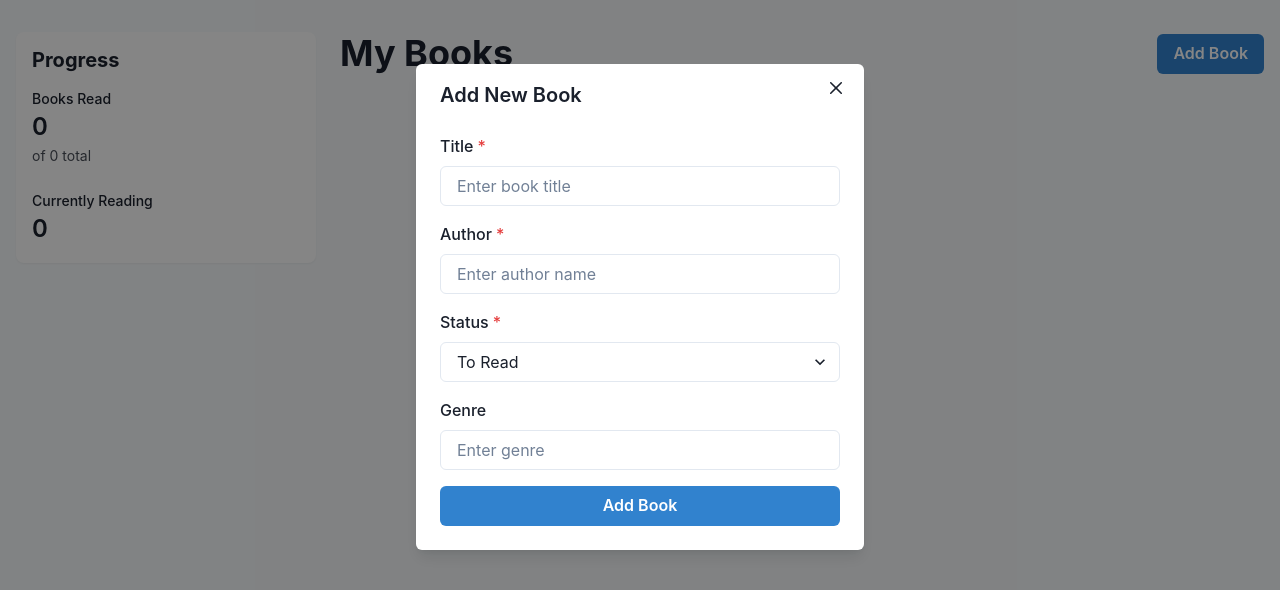
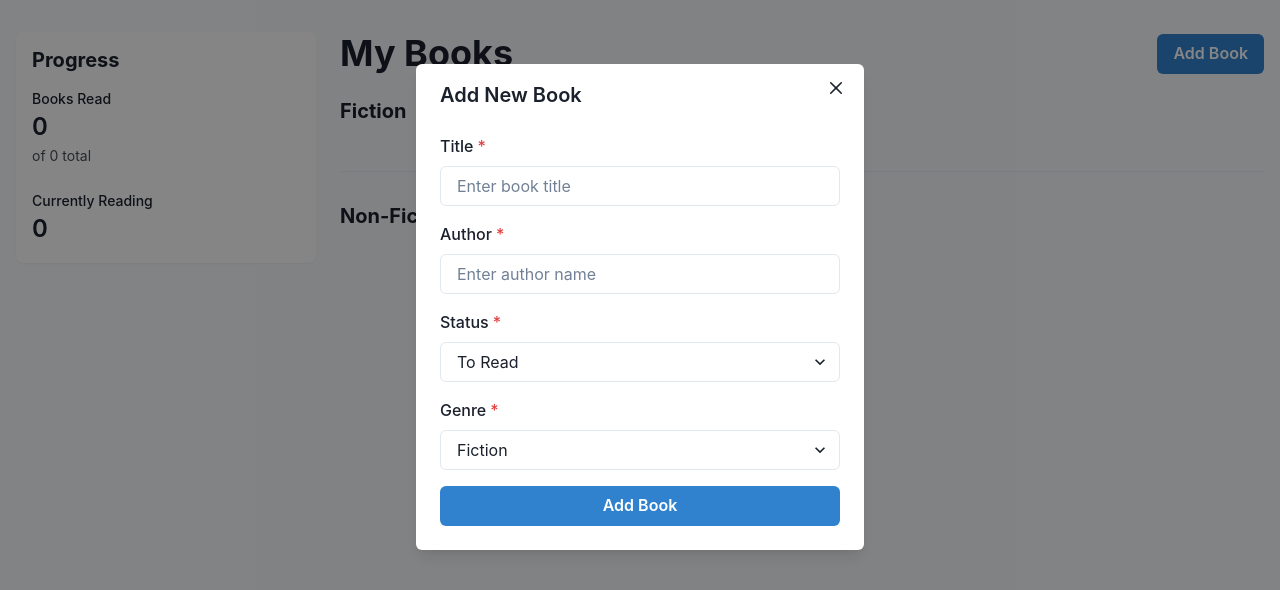
Before and after one commit to allenh99/tbr, a React (Vite) app: page / in a window 1280 px wide. Both pictures are taken after a click on the button "Add Book". Shown: the top 590 px of the page. Built offline with nearby package versions, Linux system fonts and the light colour scheme.

Commit message:
split into fiction/nonfiction

```diff
--- a/src/App.tsx
+++ b/src/App.tsx
@@ -4,6 +4,8 @@ import BookList from './pages/BookList'
 import Stats from './pages/Stats'
 import { Book } from './types/book'
 
+
+//TODO: split into fiction and non-fiction sections
 function App() {
   const [books, setBooks] = useState<Book[]>([])
 
--- a/src/pages/BookList.tsx
+++ b/src/pages/BookList.tsx
@@ -24,6 +24,7 @@ import {
   MenuButton,
   MenuList,
   MenuItem,
+  Divider,
 } from '@chakra-ui/react'
 import { Book } from '../types/book'
 
@@ -39,7 +40,7 @@ const BookList = ({ books, setBooks }: BookListProps) => {
     title: '',
     author: '',
     status: 'to-read',
-    genre: '',
+    genre: 'fiction',
   })
 
   const handleAddBook = (e: React.FormEvent) => {
@@ -49,14 +50,14 @@ const BookList = ({ books, setBooks }: BookListProps) => {
       title: newBook.title!,
       author: newBook.author!,
       status: newBook.status as Book['status'],
-      genre: newBook.genre,
+      genre: newBook.genre as 'fiction' | 'nonfiction',
     }
     setBooks([...books, book])
     setNewBook({
       title: '',
       author: '',
       status: 'to-read',
-      genre: '',
+      genre: 'fiction',
     })
     onClose()
     toast({
@@ -115,17 +116,7 @@ const BookList = ({ books, setBooks }: BookListProps) => {
     }
   }
 
-  return (
-    <Box>
-      <HStack justify="space-between" mb={6}>
-        <Heading>My Books</Heading>
-        <Button colorScheme="blue" onClick={onOpen}>
-          Add Book
-        </Button>
-      </HStack>
-
-      <SimpleGrid columns={{ base: 1, md: 2, lg: 3 }} spacing={6}>
-        {books.map((book) => (
+  const renderBookCard = (book: Book) => (
     <Box
       key={book.id}
       bg="white"
@@ -169,9 +160,9 @@ const BookList = ({ books, setBooks }: BookListProps) => {
             {book.status === 'to-read' ? 'To Read' :
              book.status === 'reading' ? 'Reading' : 'Read'}
           </Badge>
-                {book.genre && (
-                  <Badge colorScheme="purple">{book.genre}</Badge>
-                )}
+          <Badge colorScheme={book.genre === 'fiction' ? 'purple' : 'orange'}>
+            {book.genre === 'fiction' ? 'Fiction' : 'Non-Fiction'}
+          </Badge>
         </HStack>
         {book.startDate && (
           <Text fontSize="sm" color="gray.500">
@@ -185,8 +176,37 @@ const BookList = ({ books, setBooks }: BookListProps) => {
         )}
       </VStack>
     </Box>
-        ))}
+  )
+
+  const fictionBooks = books.filter(book => book.genre === 'fiction')
+  const nonfictionBooks = books.filter(book => book.genre === 'nonfiction')
+
+  return (
+    <Box>
+      <HStack justify="space-between" mb={6}>
+        <Heading>My Books</Heading>
+        <Button colorScheme="blue" onClick={onOpen}>
+          Add Book
+        </Button>
+      </HStack>
+
+      <VStack spacing={8} align="stretch">
+        <Box>
+          <Heading size="md" mb={4}>Fiction</Heading>
+          <SimpleGrid columns={{ base: 1, md: 2, lg: 3 }} spacing={6}>
+            {fictionBooks.map(renderBookCard)}
           </SimpleGrid>
+        </Box>
+
+        <Divider />
+
+        <Box>
+          <Heading size="md" mb={4}>Non-Fiction</Heading>
+          <SimpleGrid columns={{ base: 1, md: 2, lg: 3 }} spacing={6}>
+            {nonfictionBooks.map(renderBookCard)}
+          </SimpleGrid>
+        </Box>
+      </VStack>
 
       <Modal isOpen={isOpen} onClose={onClose}>
         <ModalOverlay />
@@ -225,14 +245,12 @@ const BookList = ({ books, setBooks }: BookListProps) => {
                   </Select>
                 </FormControl>
 
-                <FormControl>
+                <FormControl isRequired>
                   <FormLabel>Genre</FormLabel>
-                  <Input
-                    name="genre"
-                    value={newBook.genre}
-                    onChange={handleChange}
-                    placeholder="Enter genre"
-                  />
+                  <Select name="genre" value={newBook.genre} onChange={handleChange}>
+                    <option value="fiction">Fiction</option>
+                    <option value="nonfiction">Non-Fiction</option>
+                  </Select>
                 </FormControl>
 
                 <Button type="submit" colorScheme="blue" width="full">
```
Lines whose indentation alone changed are shown as unchanged.
